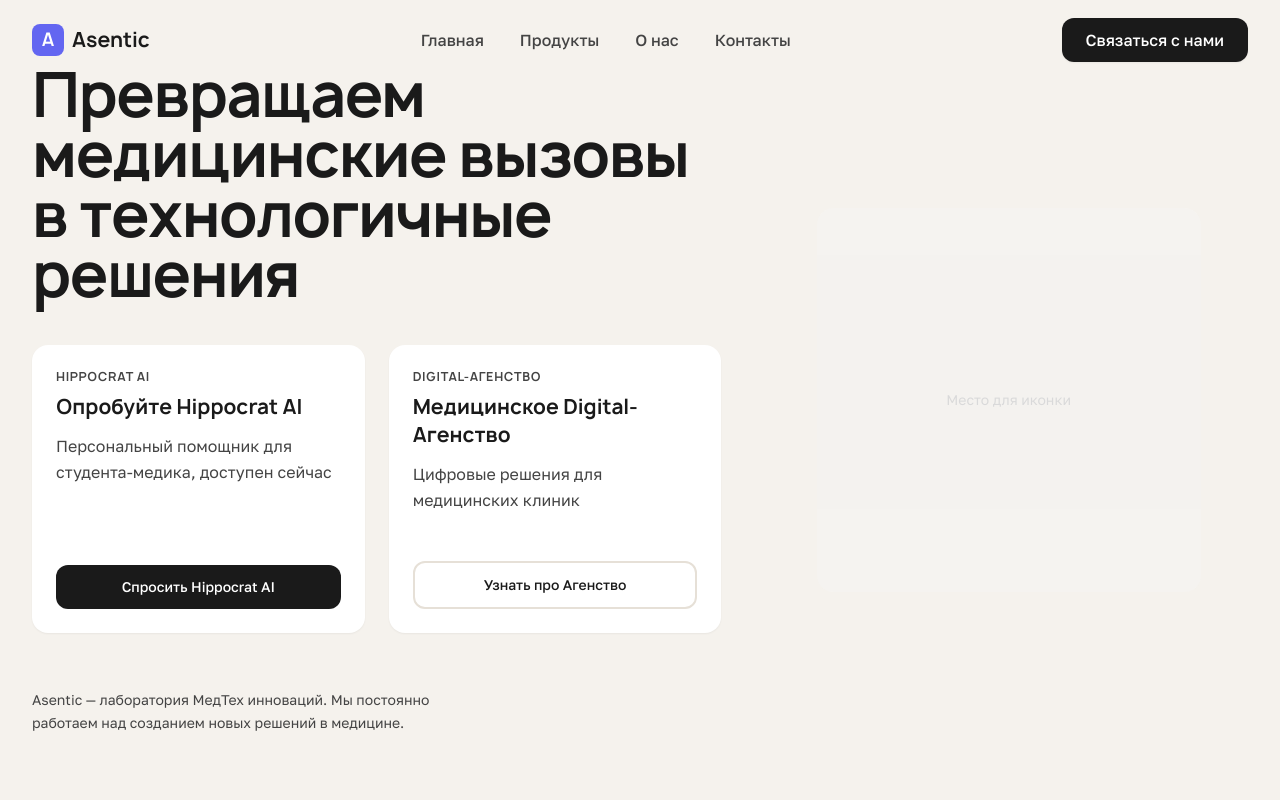
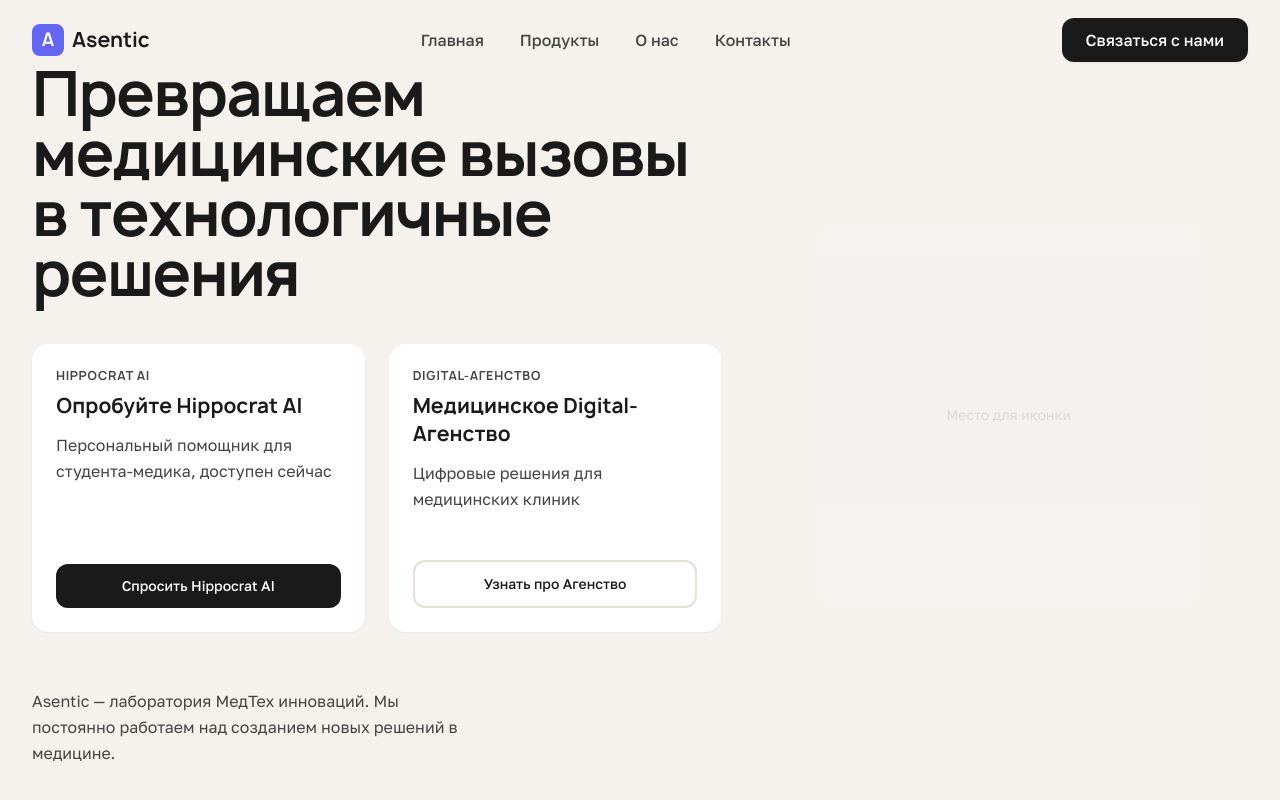
Before and after one commit to imnadsa/asentiq, a Next.js app: page / in a window 1280 px wide. Shown: the top 800 px of the page. Built offline with nearby package versions, Linux system fonts and the light colour scheme.

Commit message:
Update Hero.tsx

```diff
--- a/src/components/sections/Hero.tsx
+++ b/src/components/sections/Hero.tsx
@@ -105,7 +105,7 @@
             </div>
 
             {/* 3. Текст "лаборатория" без кнопки */}
-            <p className="text-text-secondary font-golos-text text-sm max-w-md leading-relaxed text-left pt-4">
+            <p className="text-base text-text-secondary font-golos-text max-w-md leading-relaxed text-left pt-4">
               Asentic — лаборатория МедТех инноваций. Мы постоянно работаем над созданием новых решений в медицине.
             </p>
 
```
